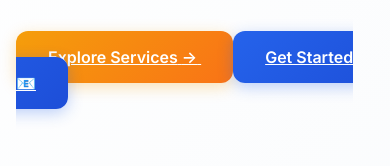
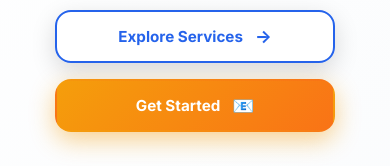
Before and after one commit to routivate-dev/Routivate-Website, a plain HTML site: page index.html in a window 390 px wide. Shown: the part 389-555 px from the top of the page. Drawn offline with Linux system fonts and the light colour scheme.

Commit message:
button flow fixed

```diff
--- a/index.html
+++ b/index.html
@@ -8,7 +8,8 @@
     <link rel="icon" href="favicon-32x32.png" type="image/png" />
     <link rel="preconnect" href="https://fonts.googleapis.com">
     <link rel="preconnect" href="https://fonts.gstatic.com" crossorigin>
-    <link href="https://fonts.googleapis.com/css2?family=Inter:wght@300;400;500;600;700;800&display=swap" rel="stylesheet">
+    <link href="https://fonts.googleapis.com/css2?family=Inter:wght@300;400;500;600;700;800&display=swap"
+        rel="stylesheet">
     <link rel="stylesheet" href="style.css" />
     <link rel="stylesheet" href="index.css" />
     <script defer src="script.js"></script>
@@ -59,15 +60,15 @@
                     <p class="lead animate-text" data-animation="fadeInUp" data-delay="0.4s">
                         Empowering businesses with modern, scalable IT solutions.
                     </p>
-                    <div class="hero-actions animate-text" data-animation="fadeInUp" data-delay="0.6s">
-                        <a href="#services" class="btn primary hero-btn">
-                            <span class="btn-text">Explore Services</span>
-                            <span class="btn-icon">→</span>
-                        </a>
-                        <a href="#contact" class="btn secondary hero-btn">
-                            <span class="btn-text">Get Started</span>
-                            <span class="btn-icon">📧</span>
-                        </a>
+                    <div class="cta-buttons">
+                        <button onclick="window.location.href='services.html'" class="btn-explore">
+                            <span>Explore Services</span>
+                            <span class="arrow">→</span>
+                        </button>
+                        <button onclick="window.location.href='contactus.html'" class="btn-get-started">
+                            <span>Get Started</span>
+                            <span class="emoji">📧</span>
+                        </button>
                     </div>
                     <div class="hero-stats animate-text" data-animation="fadeInUp" data-delay="0.8s">
                         <div class="stat">
@@ -140,19 +141,22 @@
                     <div class="testimonial active">
                         <article class="card">
                             <h4>John Davis</h4>
-                            <p>"Routivate transformed our e-commerce platform. Their team delivered exceptional results, improving our load times by 60% and increasing conversions by 35%."</p>
+                            <p>"Routivate transformed our e-commerce platform. Their team delivered exceptional results,
+                                improving our load times by 60% and increasing conversions by 35%."</p>
                         </article>
                     </div>
                     <div class="testimonial">
                         <article class="card">
                             <h4>Sarah Mitchell</h4>
-                            <p>"The cybersecurity implementation by Routivate was outstanding. They helped us achieve HIPAA compliance and implemented robust security measures."</p>
+                            <p>"The cybersecurity implementation by Routivate was outstanding. They helped us achieve
+                                HIPAA compliance and implemented robust security measures."</p>
                         </article>
                     </div>
                     <div class="testimonial">
                         <article class="card">
                             <h4>Michael Rodriguez</h4>
-                            <p>"Routivate built our educational platform from scratch. Their attention to detail and user experience design resulted in a platform that our students love."</p>
+                            <p>"Routivate built our educational platform from scratch. Their attention to detail and
+                                user experience design resulted in a platform that our students love."</p>
                         </article>
                     </div>
                     <div class="carousel-controls">
@@ -177,7 +181,8 @@
                     </article>
                     <article class="card">
                         <h3>FinTech Dashboard</h3>
-                        <p>Created an intuitive financial dashboard for investment tracking and portfolio management.</p>
+                        <p>Created an intuitive financial dashboard for investment tracking and portfolio management.
+                        </p>
                     </article>
                 </div>
             </div>
--- a/style.css
+++ b/style.css
@@ -942,3 +942,211 @@ html[data-theme="dark"] .route-logo {
         font-size: 2.5rem;
     }
 }
+
+/* Enhanced CTA Buttons */
+.cta-buttons {
+    display: flex;
+    gap: 1.5rem;
+    justify-content: center;
+    align-items: center;
+    margin-top: 2rem;
+    flex-wrap: wrap;
+}
+
+.btn-explore,
+.btn-get-started {
+    display: inline-flex;
+    align-items: center;
+    gap: 0.75rem;
+    padding: 1.25rem 2.5rem;
+    border-radius: 16px;
+    font-weight: 700;
+    font-size: 1.1rem;
+    text-decoration: none;
+    transition: all 0.4s cubic-bezier(0.4, 0, 0.2, 1);
+    position: relative;
+    overflow: hidden;
+    border: none;
+    cursor: pointer;
+    font-family: inherit;
+    white-space: nowrap;
+    box-shadow: 0 8px 25px rgba(0, 0, 0, 0.15);
+}
+
+/* Explore Services Button - Outline Style */
+.btn-explore {
+    background: rgba(255, 255, 255, 0.95);
+    color: var(--primary);
+    border: 2px solid var(--primary);
+    backdrop-filter: blur(10px);
+}
+
+.btn-explore::before {
+    content: '';
+    position: absolute;
+    top: 0;
+    left: -100%;
+    width: 100%;
+    height: 100%;
+    background: linear-gradient(135deg, var(--primary) 0%, var(--primary-dark) 100%);
+    transition: left 0.4s ease;
+    z-index: -1;
+}
+
+.btn-explore:hover::before {
+    left: 0;
+}
+
+.btn-explore:hover {
+    color: white;
+    transform: translateY(-3px);
+    box-shadow: 0 12px 35px rgba(37, 99, 235, 0.3);
+    border-color: var(--primary);
+}
+
+.btn-explore .arrow {
+    transition: transform 0.3s ease;
+    font-size: 1.2rem;
+}
+
+.btn-explore:hover .arrow {
+    transform: translateX(4px);
+}
+
+/* Get Started Button - Filled Style */
+.btn-get-started {
+    background: linear-gradient(135deg, var(--accent) 0%, #f97316 100%);
+    color: white;
+    border: 2px solid transparent;
+    box-shadow: 0 8px 25px rgba(245, 158, 11, 0.3);
+}
+
+.btn-get-started::before {
+    content: '';
+    position: absolute;
+    top: 0;
+    left: -100%;
+    width: 100%;
+    height: 100%;
+    background: linear-gradient(90deg, transparent, rgba(255, 255, 255, 0.2), transparent);
+    transition: left 0.5s ease;
+}
+
+.btn-get-started:hover::before {
+    left: 100%;
+}
+
+.btn-get-started:hover {
+    transform: translateY(-3px);
+    box-shadow: 0 12px 35px rgba(245, 158, 11, 0.4);
+    background: linear-gradient(135deg, #f97316 0%, #ea580c 100%);
+}
+
+.btn-get-started .emoji {
+    transition: transform 0.3s ease;
+    font-size: 1.3rem;
+}
+
+.btn-get-started:hover .emoji {
+    transform: scale(1.2) rotate(10deg);
+}
+
+/* Active states */
+.btn-explore:active,
+.btn-get-started:active {
+    transform: translateY(-1px);
+}
+
+/* Loading states */
+.btn-explore.loading,
+.btn-get-started.loading {
+    pointer-events: none;
+    opacity: 0.7;
+}
+
+.btn-explore.loading::after,
+.btn-get-started.loading::after {
+    content: '';
+    position: absolute;
+    width: 20px;
+    height: 20px;
+    border: 2px solid transparent;
+    border-top: 2px solid currentColor;
+    border-radius: 50%;
+    animation: spin 1s linear infinite;
+    right: 1rem;
+}
+
+@keyframes spin {
+    0% { transform: rotate(0deg); }
+    100% { transform: rotate(360deg); }
+}
+
+/* Dark theme adjustments */
+html[data-theme="dark"] .btn-explore {
+    background: rgba(15, 23, 42, 0.9);
+    color: var(--primary-light);
+    border-color: var(--primary-light);
+}
+
+html[data-theme="dark"] .btn-explore::before {
+    background: linear-gradient(135deg, var(--primary-light) 0%, var(--primary) 100%);
+}
+
+html[data-theme="dark"] .btn-explore:hover {
+    box-shadow: 0 12px 35px rgba(59, 130, 246, 0.3);
+}
+
+html[data-theme="dark"] .btn-get-started {
+    box-shadow: 0 8px 25px rgba(245, 158, 11, 0.4);
+}
+
+/* Responsive Design */
+@media (max-width: 768px) {
+    .cta-buttons {
+        flex-direction: column;
+        gap: 1rem;
+        width: 100%;
+    }
+
+    .btn-explore,
+    .btn-get-started {
+        width: 100%;
+        max-width: 300px;
+        justify-content: center;
+        padding: 1rem 2rem;
+        font-size: 1rem;
+    }
+}
+
+@media (max-width: 480px) {
+    .btn-explore,
+    .btn-get-started {
+        padding: 0.875rem 1.5rem;
+        font-size: 0.95rem;
+        max-width: 280px;
+    }
+
+    .btn-explore .arrow,
+    .btn-get-started .emoji {
+        font-size: 1.1rem;
+    }
+}
+
+/* Pulse animation for get started button */
+.btn-get-started {
+    animation: subtle-pulse 3s ease-in-out infinite;
+}
+
+@keyframes subtle-pulse {
+    0%, 100% {
+        box-shadow: 0 8px 25px rgba(245, 158, 11, 0.3);
+    }
+    50% {
+        box-shadow: 0 8px 25px rgba(245, 158, 11, 0.5);
+    }
+}
+
+.btn-get-started:hover {
+    animation: none;
+}
```
